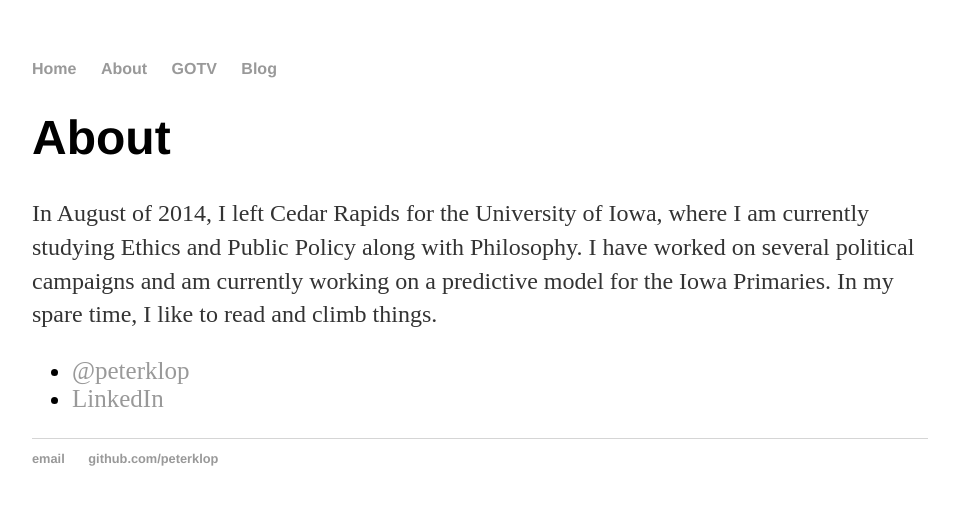
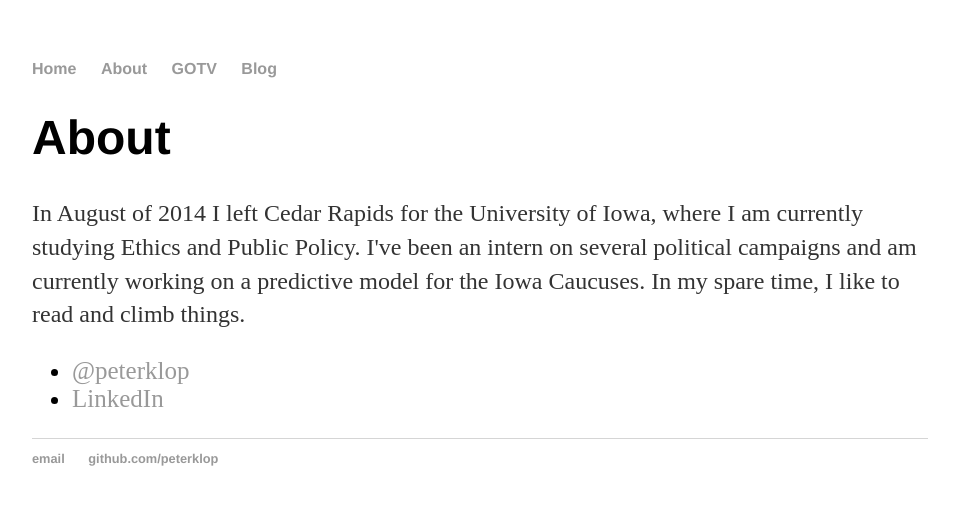
Before and after one commit to peterklop/peterklop.github.io, a Jekyll site: the page built from about/index.html, in a window 1280 px wide. Shown: the top 505 px of the page, without its empty margins (160-1119 px from the left). Built offline with Jekyll 4.4.1, drawn with Linux system fonts in a browser that asks for light colours.

Commit message:
Update index.html

```diff
--- a/about/index.html
+++ b/about/index.html
@@ -4,7 +4,7 @@ title: About
 ---
 <div class="about">
 			<h1>About</h1>
-			<p>In August of 2014, I left Cedar Rapids for the University of Iowa, where I am currently studying Ethics and Public Policy along with Philosophy. I have worked on several political campaigns and am currently working on a predictive model for the Iowa Primaries. In my spare time, I like to read and climb things.</p>
+			<p>In August of 2014 I left Cedar Rapids for the University of Iowa, where I am currently studying Ethics and Public Policy. I've been an intern on several political campaigns and am currently working on a predictive model for the Iowa Caucuses. In my spare time, I like to read and climb things.</p>
 
 			<ul class="contacts" style="font-size: 25px">
 				<li><a href="https://twitter.com/peterklop">@peterklop</a></li>
```
